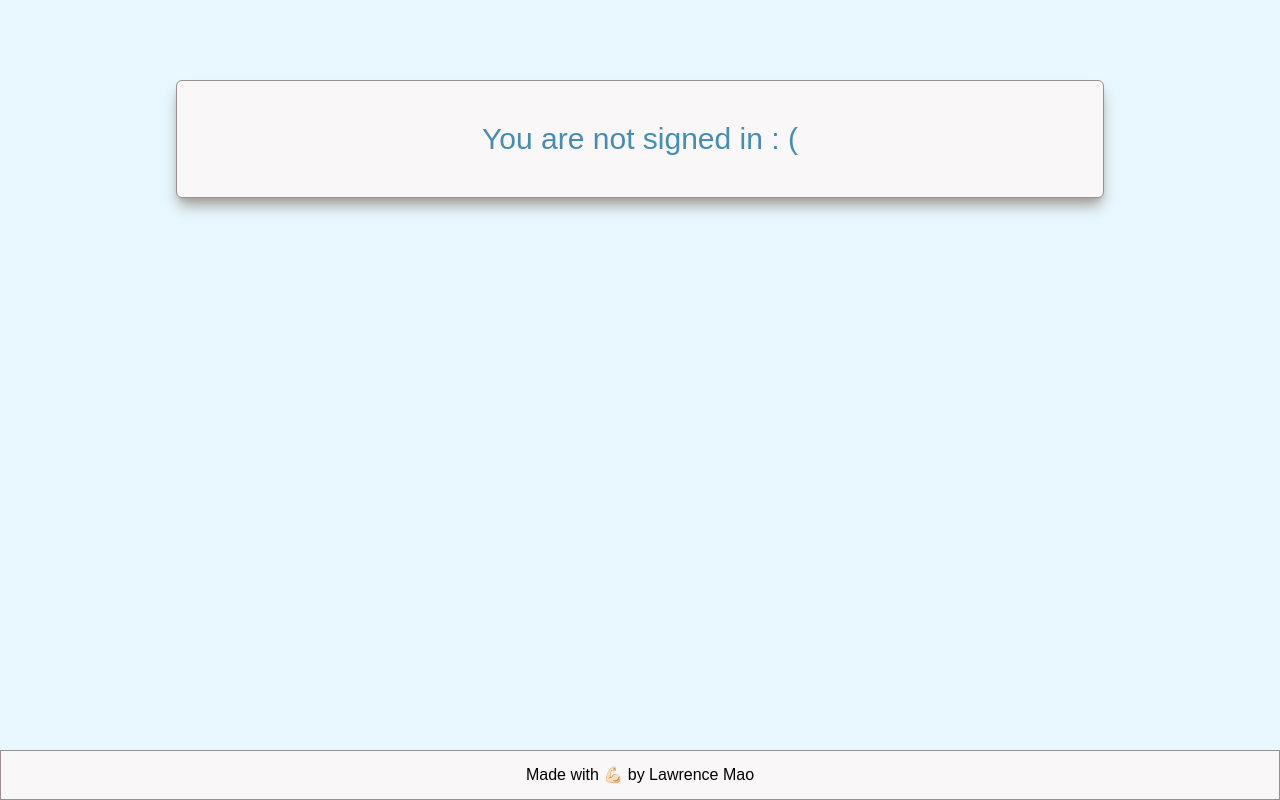
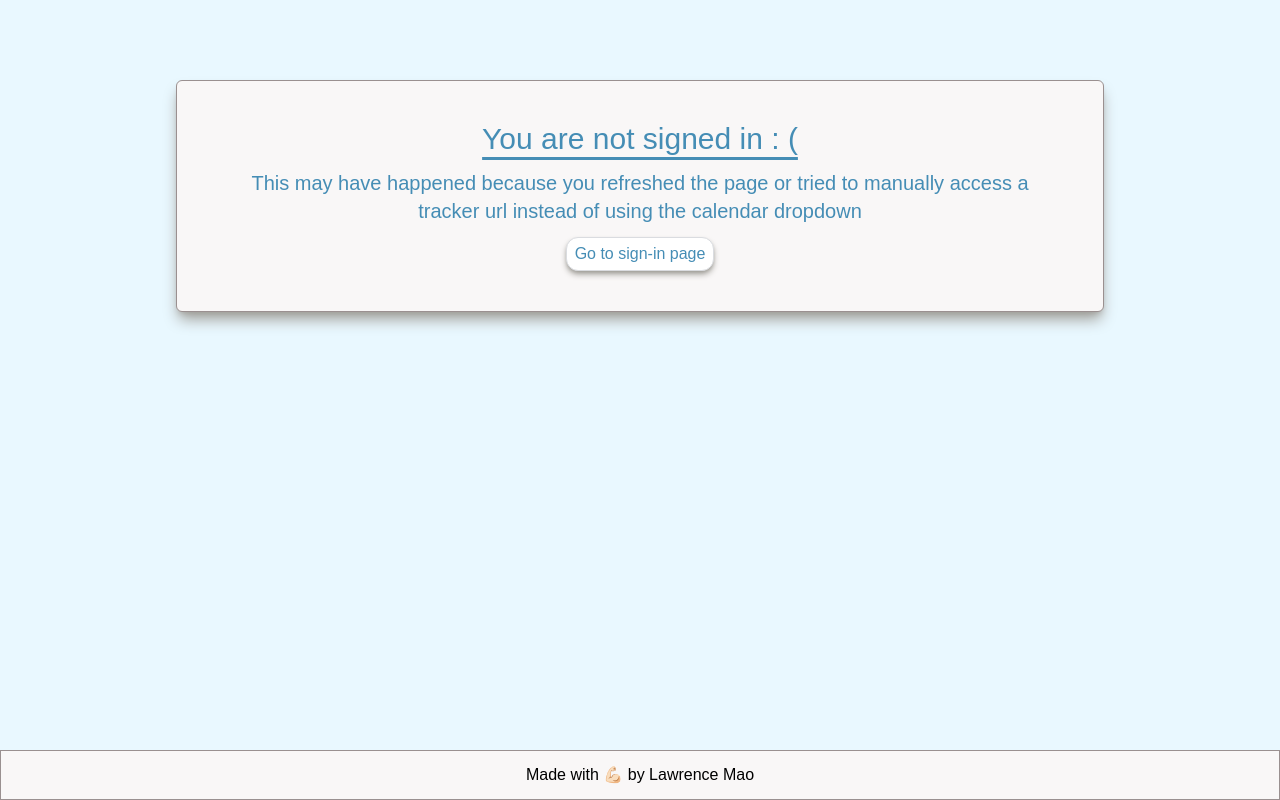
Before and after one commit to DenouementX/Calorie-Tracker, a Next.js app: page /tracker/2023-1-1 in a window 1280 px wide. Built offline with nearby package versions, Linux system fonts and the light colour scheme; no server answers; the database is empty.

Commit message:
added component for user not logged in and logout button

```diff
--- a/components/table.js
+++ b/components/table.js
@@ -26,7 +26,7 @@ export default function Table({rows, sendRowToParent, sendProteinToParent, sendC
 
             axios.post('/api/addRow', newRow)
             .then(function (response) {
-                console.log(response);
+                // console.log(response);
             })
             .catch(function (error) {
                 console.log(error);
@@ -58,7 +58,7 @@ export default function Table({rows, sendRowToParent, sendProteinToParent, sendC
 
             axios.put('/api/updateRow', newRow)
             .then(function (response) {
-                console.log(response);
+                // console.log(response);
             })
             .catch(function (error) {
                 console.log(error);
--- /dev/null
+++ b/components/unauthorized.js
@@ -0,0 +1,16 @@
+// Unauthorized Page
+
+export default function Unauthorized({router}) {
+
+    const redirectHome = () => {
+        router.push("/");
+    }
+
+    return (
+        <div>
+            <h1 className='text-3xl pb-3 underline underline-offset-8'>You are not signed in : (</h1>
+            <p className="text-xl pb-3 px-8">This may have happened because you refreshed the page or tried to manually access a tracker url instead of using the calendar dropdown</p>
+            <button className='rounded-xl px-2 py-1 shadow-md shadow-gray bg-white border transition ease-in-out delay-50 hover:scale-110 hover:bg-hoverBlue hover:border-hoverGoogle border-googleBorderGray' onClick={redirectHome}>Go to sign-in page</button>
+        </div>
+    )
+}
--- a/pages/tracker/[id].js
+++ b/pages/tracker/[id].js
@@ -7,6 +7,7 @@ import 'react-calendar/dist/Calendar.css';
 import Layout from '../../components/layout';
 import { UserContext } from '../../context/userContext';
 import axios from 'axios';
+import Unauthorized from '../../components/unauthorized';
 
 export default function Tracker({date}) {
     const dynamicRoute = useRouter().asPath;
@@ -35,6 +36,11 @@ export default function Tracker({date}) {
         router.push(formatDate(date));
     }
 
+    const signOut = () => {
+        updateUser("");
+        router.push("/");
+    }
+
     useEffect(()=>{
         setNumRows(rows.length);
     }, [rows])
@@ -52,7 +58,7 @@ export default function Tracker({date}) {
         }
         axios.get('/api/macros', {params: query})
         .then(function (response) {
-            console.log(response);
+            // console.log(response);
             setRows(response.data);
         })
         .catch(function (error) {
@@ -62,10 +68,11 @@ export default function Tracker({date}) {
 
     return (
         <Layout>
-            <div className='my-20 xl:mx-72 lg:mx-44 md:mx-20 sm:mx-3 border border-borderGray rounded-md shadow-lg shadow-gray bg-backgroundGray p-10 font-mono font-thin text-center text-textBlue'>
-                {user.length === 0 ? <h1 className='text-3xl'>You are not signed in : (</h1> :
+            <div className='relative my-20 xl:mx-72 lg:mx-44 md:mx-20 sm:mx-3 border border-borderGray rounded-md shadow-lg shadow-gray bg-backgroundGray p-10 font-mono font-thin text-center text-textBlue'>
+                {user.length === 0 ? <Unauthorized router={router} />:
                     <div>
                         <div className=''>
+                            <button className='absolute right-4 top-4 rounded-xl px-2 py-1 shadow-md shadow-gray bg-white border transition ease-in-out delay-50 hover:scale-110 hover:bg-hoverBlue hover:border-hoverGoogle border-googleBorderGray tracking-wide' onClick={signOut}>Sign Out</button>
                             <p>Currently signed in as: {user}</p>
                             <p className='text-5xl'>{getDisplayDate(date)}</p>
                             <button onClick={() => setShowCalendar(!showCalendar)}>
```
Also changed, not shown: 1 other file (tests, documents, lock files or other folders).
